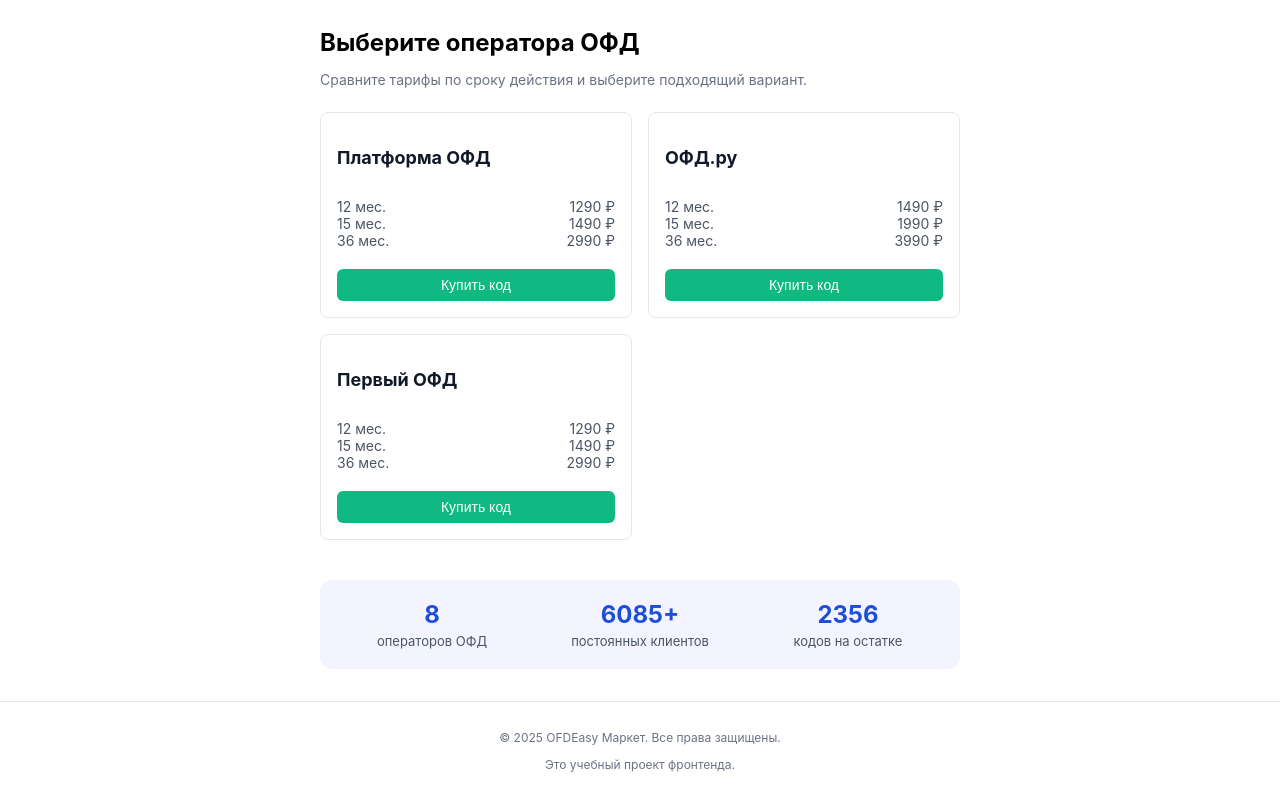
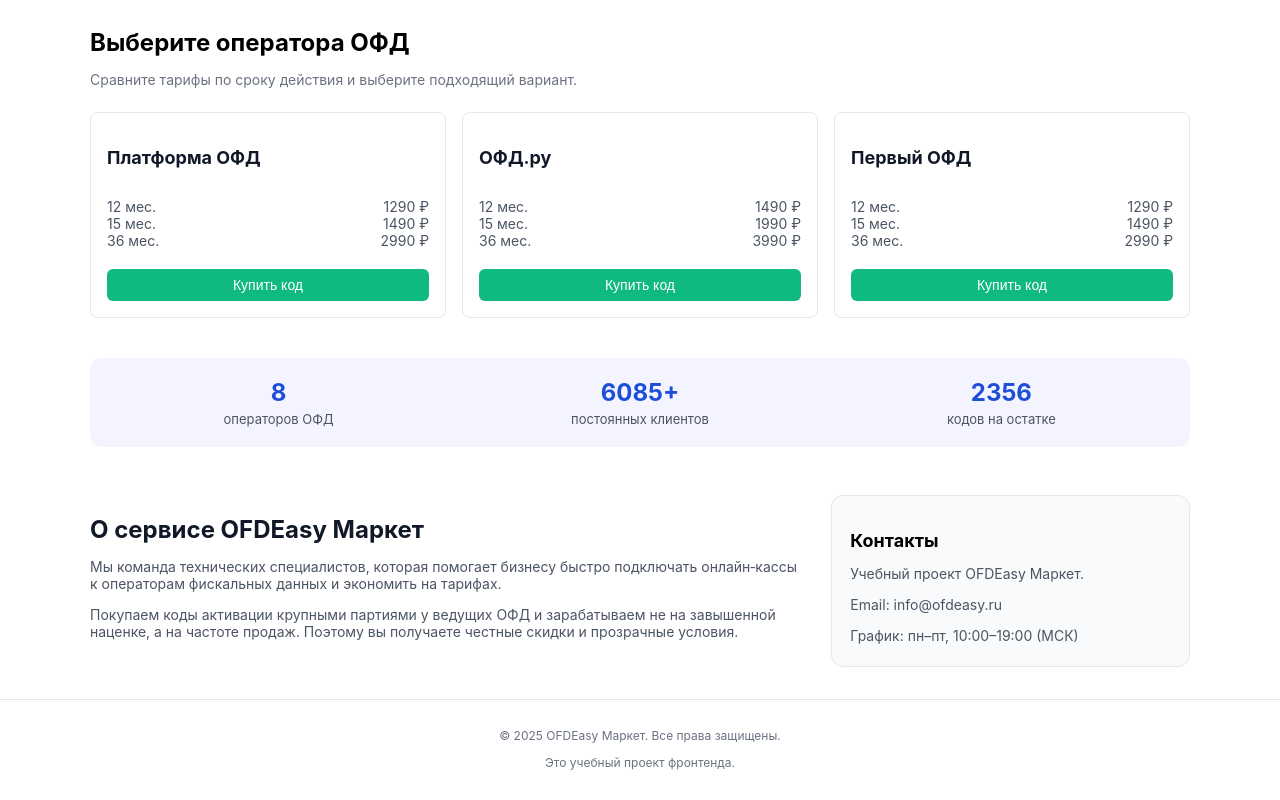
Before and after one commit to qwejssl/ofd-easy-market, a JavaScript app: page / in a window 1280 px wide. Shown: the part 365-1165 px from the top of the page. Built offline with nearby package versions, Linux system fonts and the light colour scheme; the HTML template or start-up script is replaced by a standard one.

Commit message:
add about and contacts sections

```diff
--- a/src/App.js
+++ b/src/App.js
@@ -1,4 +1,5 @@
 import './App.css'
+import About from './components/About/About'
 import Hero from './components/Hero/Hero'
 import Layout from './components/Layout/Layout'
 import OFDList from './components/OFD/OFDList'
@@ -10,6 +11,7 @@ function App() {
 			<Hero />
 			<OFDList />
 			<Stats />
+			<About />
 		</Layout>
 	)
 }
--- /dev/null
+++ b/src/components/About/About.css
@@ -0,0 +1,43 @@
+.about {
+	margin-top: 48px;
+	display: grid;
+	grid-template-columns: minmax(0, 2fr) minmax(0, 1fr);
+	gap: 24px;
+	align-items: flex-start;
+}
+
+.about__text h2 {
+	font-size: 24px;
+	margin-bottom: 12px;
+	color: #111827;
+}
+
+.about__text p {
+	font-size: 14px;
+	color: #4b5563;
+	margin-bottom: 10px;
+}
+
+.about__card {
+	border: 1px solid #e5e7eb;
+	border-radius: 12px;
+	padding: 16px 18px;
+	background: #f9fafb;
+}
+
+.about__card h3 {
+	margin-bottom: 8px;
+	font-size: 18px;
+}
+
+.about__card p {
+	font-size: 14px;
+	color: #4b5563;
+	margin-bottom: 6px;
+}
+
+@media (max-width: 768px) {
+	.about {
+		grid-template-columns: 1fr;
+	}
+}
--- /dev/null
+++ b/src/components/About/About.js
@@ -0,0 +1,29 @@
+import './About.css'
+
+function About() {
+	return (
+		<section className='about' id='about'>
+			<div className='about__text'>
+				<h2>О сервисе OFDEasy Маркет</h2>
+				<p>
+					Мы команда технических специалистов, которая помогает бизнесу быстро
+					подключать онлайн‑кассы к операторам фискальных данных и экономить на
+					тарифах.
+				</p>
+				<p>
+					Покупаем коды активации крупными партиями у ведущих ОФД и зарабатываем
+					не на завышенной наценке, а на частоте продаж. Поэтому вы получаете
+					честные скидки и прозрачные условия.
+				</p>
+			</div>
+			<div className='about__card' id='contacts'>
+				<h3>Контакты</h3>
+				<p>Учебный проект OFDEasy Маркет.</p>
+				<p>Email: info@ofdeasy.ru</p>
+				<p>График: пн–пт, 10:00–19:00 (МСК)</p>
+			</div>
+		</section>
+	)
+}
+
+export default About
```
